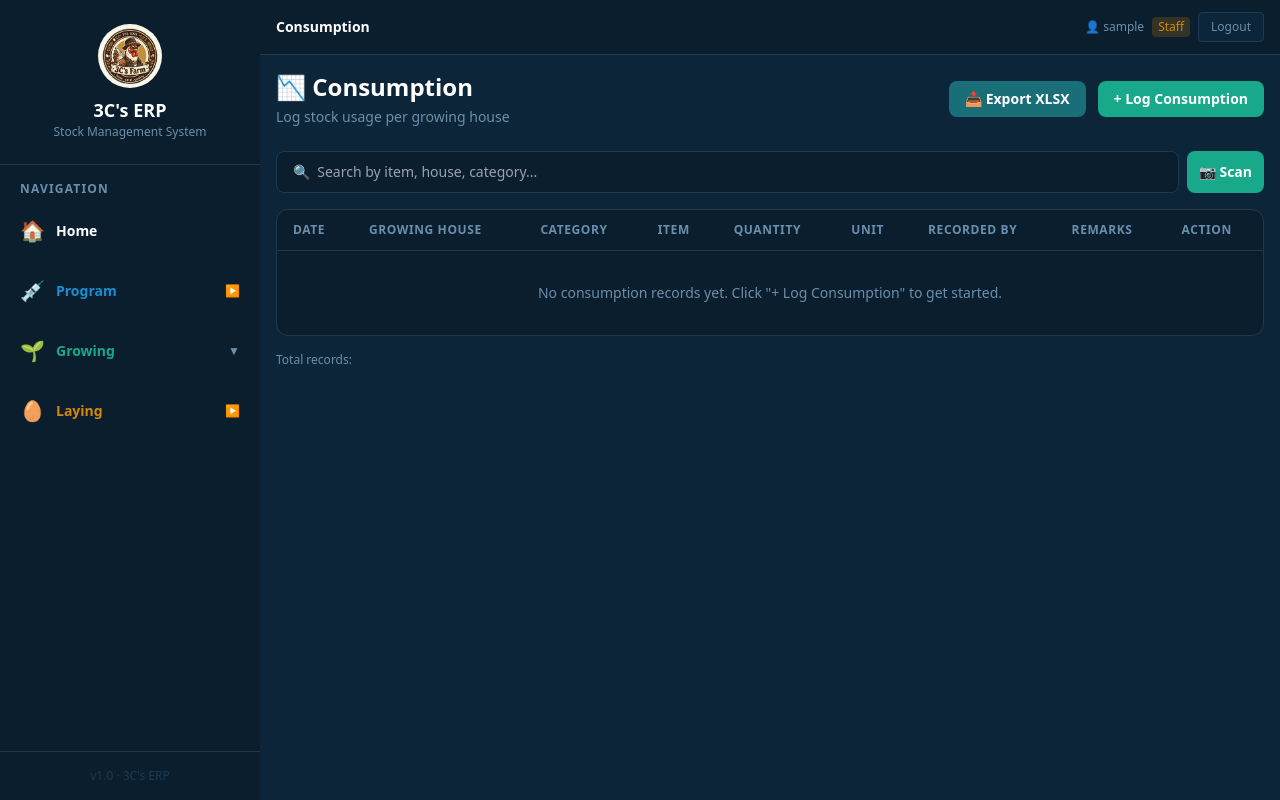
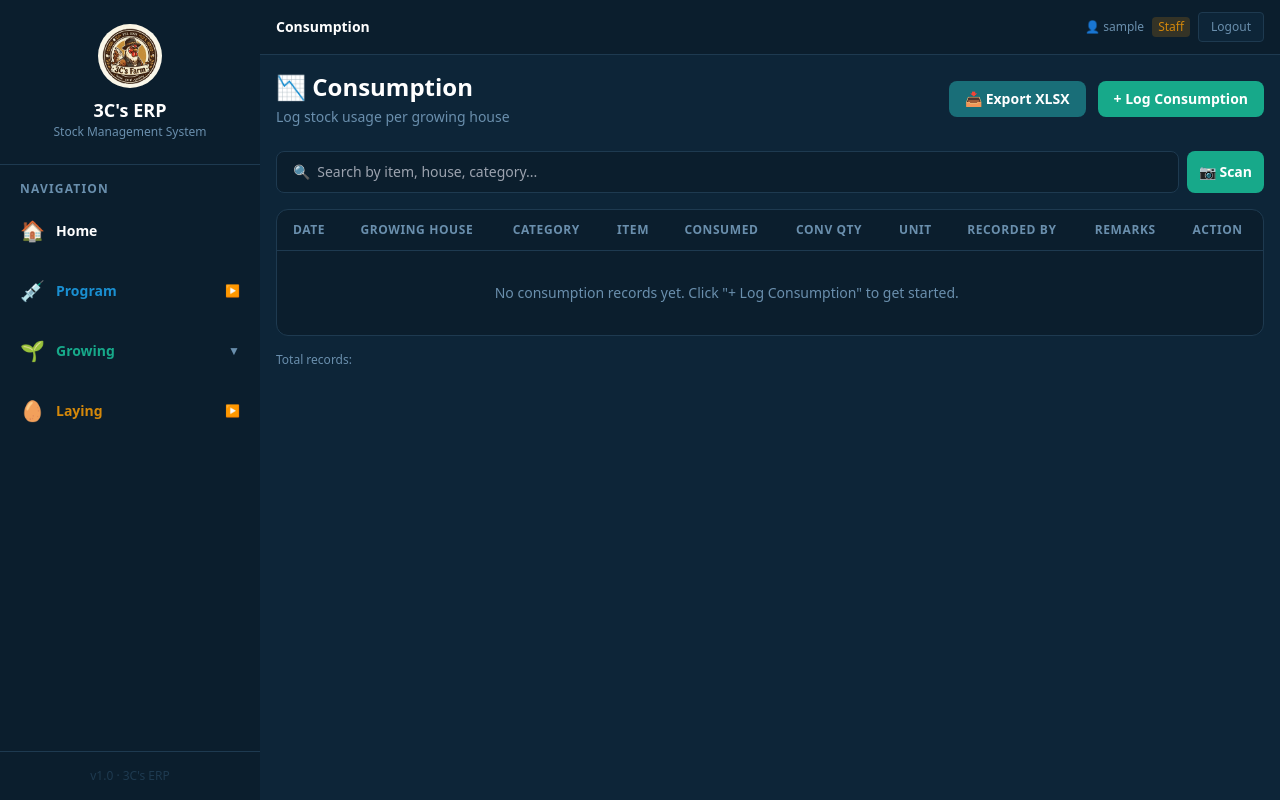
Before and after one commit to Yakssha11/3cs-erp, a Django app: page /consumption/ in a window 1280 px wide. Run offline with Django 5.2, Linux system fonts and the light colour scheme; a user stored in the database is signed in; tables that the repository leaves empty hold one stand-in row (values such as "Sample post"); some libraries are stand-ins or nearby versions.

Commit message:
Fix consumption UoM display - add Consumed and Conv Qty columns

```diff
--- a/consumption/views.py
+++ b/consumption/views.py
@@ -115,11 +115,12 @@ def consumption_save(request):
         from decimal import Decimal
 
         # UoM conversion
-        consumed_unit = request.POST.get('consumed_unit', unit)
+        consumed_unit     = request.POST.get('consumed_unit', unit)
+        original_quantity = quantity
+        original_unit     = consumed_unit
         try:
             material = Material.objects.get(item_id=item_id)
             if material.stock_unit and material.conversion_factor and consumed_unit == material.stock_unit:
-                # staff entered in stock units — convert to base units
                 quantity = float(Decimal(str(quantity)) * Decimal(str(material.conversion_factor)))
                 unit     = material.base_unit or unit
         except Material.DoesNotExist:
@@ -149,7 +150,9 @@ def consumption_save(request):
             unit          = unit,
             remarks       = remarks,
             recorded_by   = recorded,
-            date_consumed = date_consumed
+            date_consumed = date_consumed,
+            original_quantity = original_quantity,
+            original_unit     = original_unit,
         )
 
         remaining = quantity
@@ -377,7 +380,9 @@ def laying_consumption_save(request):
             unit          = unit,
             remarks       = remarks,
             recorded_by   = recorded,
-            date_consumed = date_consumed
+            date_consumed = date_consumed,
+            original_quantity = original_quantity,
+            original_unit     = original_unit,
         )
 
         remaining = quantity
--- a/templates/consumption/list.html
+++ b/templates/consumption/list.html
@@ -159,7 +159,8 @@
                 <th class="px-4 py-3 text-left">Growing House</th>
                 <th class="px-4 py-3 text-left">Category</th>
                 <th class="px-4 py-3 text-left">Item</th>
-                <th class="px-4 py-3 text-left">Quantity</th>
+                <th class="px-4 py-3 text-left">Consumed</th>
+                <th class="px-4 py-3 text-left">Conv Qty</th>
                 <th class="px-4 py-3 text-left">Unit</th>
                 <th class="px-4 py-3 text-left">Recorded By</th>
                 <th class="px-4 py-3 text-left">Remarks</th>
@@ -180,7 +181,14 @@
                     </span>
                 </td>
                 <td class="px-4 py-3 text-white font-semibold">{{ c.item_name }}</td>
-                <td class="px-4 py-3 text-teal font-bold">{{ c.quantity }}</td>
+                <td class="px-4 py-3 text-teal font-bold">
+                    {% if c.original_quantity and c.original_unit %}
+                        {{ c.original_quantity|floatformat:2 }} {{ c.original_unit }}
+                    {% else %}
+                        —
+                    {% endif %}
+                </td>
+                <td class="px-4 py-3 text-teal font-bold">{{ c.quantity }} {{ c.unit }}</td>
                 <td class="px-4 py-3 text-muted">{{ c.unit }}</td>
                 <td class="px-4 py-3 text-muted">{{ c.recorded_by }}</td>
                 <td class="px-4 py-3 text-muted text-xs">{{ c.remarks }}</td>
```
Also changed, not shown: templates/consumption/laying_list.html (+10 -2 lines).
